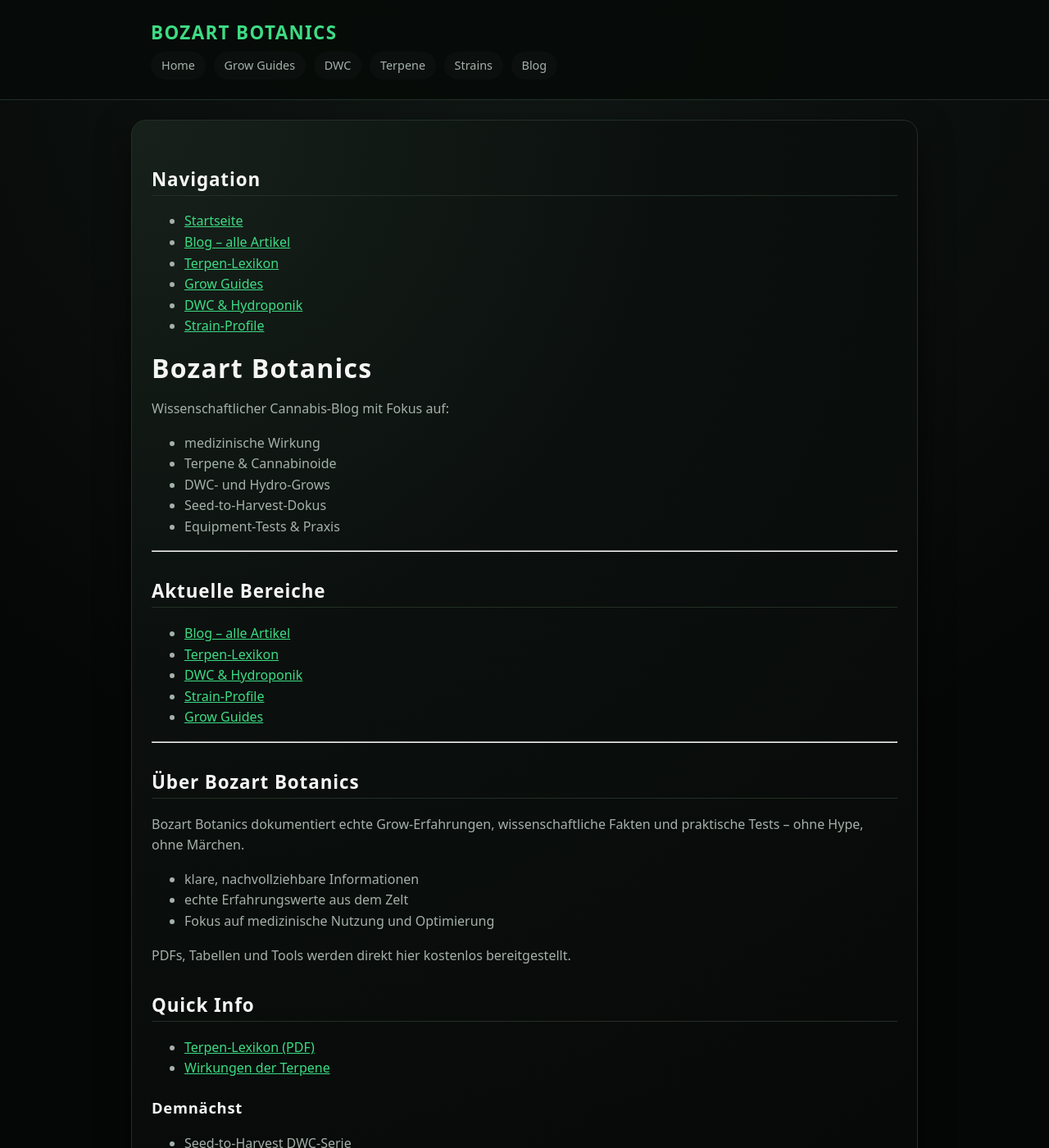
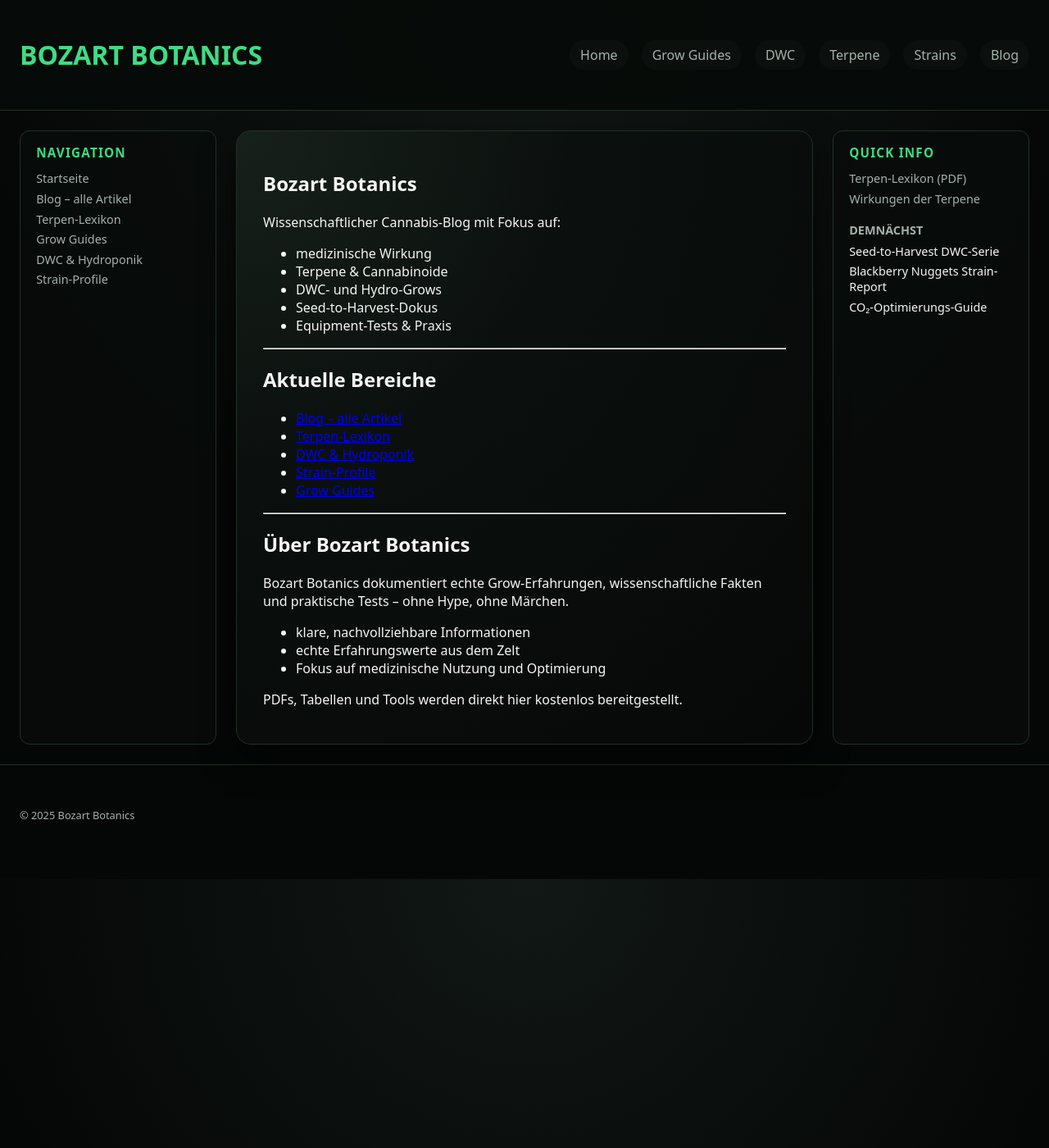
Before and after one commit to bozart-army/bozart-botanics, a Jekyll site: the page built from index.md, in a window 1280 px wide and 1400 px high. Shown: the whole window at 82% size. Built offline with Jekyll 4.4.1, drawn with Linux system fonts in a browser that asks for light colours.

Commit message:
Refactor CSS layout and styles for consistency

```diff
--- a/assets/style.css
+++ b/assets/style.css
@@ -10,10 +10,7 @@
   --font-mono: "JetBrains Mono", Menlo, Monaco, Consolas, "Liberation Mono", monospace;
 }
 
-* {
-  box-sizing: border-box;
-}
-
+/* Grundlayout */
 body {
   margin: 0;
   font-family: var(--font-main);
@@ -21,16 +18,13 @@ body {
   color: var(--text);
 }
 
-/* Layout */
-
 .container {
-  max-width: 960px;
+  max-width: 1250px;
   margin: 0 auto;
   padding: 1.5rem;
 }
 
 /* Header */
-
 .site-header {
   border-bottom: 1px solid var(--border);
   background: rgba(7, 11, 9, 0.95);
@@ -40,32 +34,31 @@ body {
   z-index: 10;
 }
 
-.site-title {
-  margin: 0 0 0.5rem 0;
-  font-size: 1.4rem;
-  letter-spacing: 0.06em;
-  text-transform: uppercase;
+.header-bar {
+  display: flex;
+  justify-content: space-between;
+  align-items: center;
+  gap: 1.5rem;
 }
 
 .site-title a {
   color: var(--accent);
   text-decoration: none;
+  text-transform: uppercase;
 }
 
 .site-nav {
   display: flex;
-  flex-wrap: wrap;
-  gap: 0.6rem;
-  font-size: 0.9rem;
+  gap: 1rem;
 }
 
 .site-nav a {
+  text-decoration: none;
   padding: 0.4rem 0.75rem;
   border-radius: 999px;
+  background: rgba(12, 17, 15, 0.9);
   border: 1px solid transparent;
-  text-decoration: none;
   color: var(--muted);
-  background: rgba(12, 17, 15, 0.9);
 }
 
 .site-nav a:hover {
@@ -73,130 +66,36 @@ body {
   color: var(--accent);
 }
 
-/* Main content */
-
-.site-main {
-  padding: 1.5rem 0 3rem;
-}
-
-.site-main .container {
-  background: radial-gradient(circle at top left, #17211b 0, #0b100e 40%, #060807 100%);
-  border-radius: 18px;
-  border: 1px solid var(--border);
-  box-shadow: 0 18px 40px rgba(0, 0, 0, 0.6);
-}
-
-/* Typography */
-
-h1, h2, h3, h4 {
-  font-family: var(--font-main);
-  letter-spacing: 0.04em;
-}
-
-h1 {
-  font-size: 2rem;
-  margin-top: 0;
-  margin-bottom: 1rem;
-}
-
-h2 {
-  font-size: 1.4rem;
-  margin-top: 2rem;
-  border-bottom: 1px solid var(--border);
-  padding-bottom: 0.25rem;
-}
-
-h3 {
-  font-size: 1.15rem;
-  margin-top: 1.4rem;
-}
-
-p, li {
-  line-height: 1.6;
-  color: var(--muted);
-}
-
-a {
-  color: var(--accent);
-}
-
-/* Tables */
-
-table {
-  width: 100%;
-  border-collapse: collapse;
-  margin: 1.2rem 0;
-  font-size: 0.9rem;
-}
-
-th, td {
-  padding: 0.5rem 0.75rem;
-  border-bottom: 1px solid var(--border);
-}
-
-th {
-  text-align: left;
-  font-weight: 600;
-  color: var(--text);
-}
-
-/* Footer */
-
-.site-footer {
-  border-top: 1px solid var(--border);
-  padding: 1rem 0 2rem;
-  font-size: 0.8rem;
-  color: var(--muted);
-}
-
-/* Responsive */
-
-@media (max-width: 720px) {
-  .site-main .container {
-    padding: 1rem;
-    border-radius: 0;
-  }
-
-  .site-nav {
-    gap: 0.4rem;
-  }
-
-  .site-nav a {
-    padding: 0.3rem 0.55rem;
-  }
-/* Drei-Spalten-Layout */
-
+/* 3-Spalten-Layout */
 .layout-grid {
   display: grid;
-  grid-template-columns: 220px minmax(0, 1fr) 220px;
+  grid-template-columns: 240px minmax(0, 1fr) 240px;
   gap: 1.5rem;
 }
 
 /* Sidebars */
-
 .sidebar {
-  background: rgba(5, 8, 7, 0.85);
-  border-radius: 14px;
+  background: rgba(8, 12, 11, 0.8);
   border: 1px solid var(--border);
-  padding: 1rem 1.1rem;
+  border-radius: 12px;
+  padding: 1rem 1.2rem;
   font-size: 0.9rem;
 }
 
 .sidebar-title {
-  margin: 0 0 0.6rem 0;
+  margin-top: 0;
+  color: var(--accent);
   font-size: 0.95rem;
   text-transform: uppercase;
   letter-spacing: 0.08em;
-  color: var(--accent);
 }
 
 .sidebar-subtitle {
   margin-top: 1.2rem;
   margin-bottom: 0.4rem;
   font-size: 0.9rem;
+  color: var(--muted);
   text-transform: uppercase;
-  letter-spacing: 0.06em;
-  color: var(--muted);
 }
 
 .sidebar-list {
@@ -218,27 +117,24 @@ th {
   color: var(--accent);
 }
 
-/* Hauptinhalt in der Mitte */
-
+/* Hauptinhalt */
 .content-main {
   background: radial-gradient(circle at top left, #17211b 0, #0b100e 40%, #060807 100%);
   border-radius: 18px;
+  padding: 1.7rem 2rem;
   border: 1px solid var(--border);
-  padding: 1.5rem 1.75rem;
   box-shadow: 0 18px 40px rgba(0, 0, 0, 0.6);
 }
 
-/* Header-Container leicht anpassen */
-
-.header-bar {
-  display: flex;
-  align-items: center;
-  justify-content: space-between;
-  gap: 1.5rem;
+/* Footer */
+.site-footer {
+  border-top: 1px solid var(--border);
+  padding: 1rem 0 2rem;
+  font-size: 0.8rem;
+  color: var(--muted);
 }
 
-/* Responsive: auf kleinen Screens alles untereinander */
-
+/* Mobile */
 @media (max-width: 960px) {
   .layout-grid {
     grid-template-columns: 1fr;
@@ -250,12 +146,5 @@ th {
 
   .content-main {
     order: 1;
-    border-radius: 12px;
-  }
-
-  .header-bar {
-    flex-direction: column;
-    align-items: flex-start;
   }
 }
-}
```
